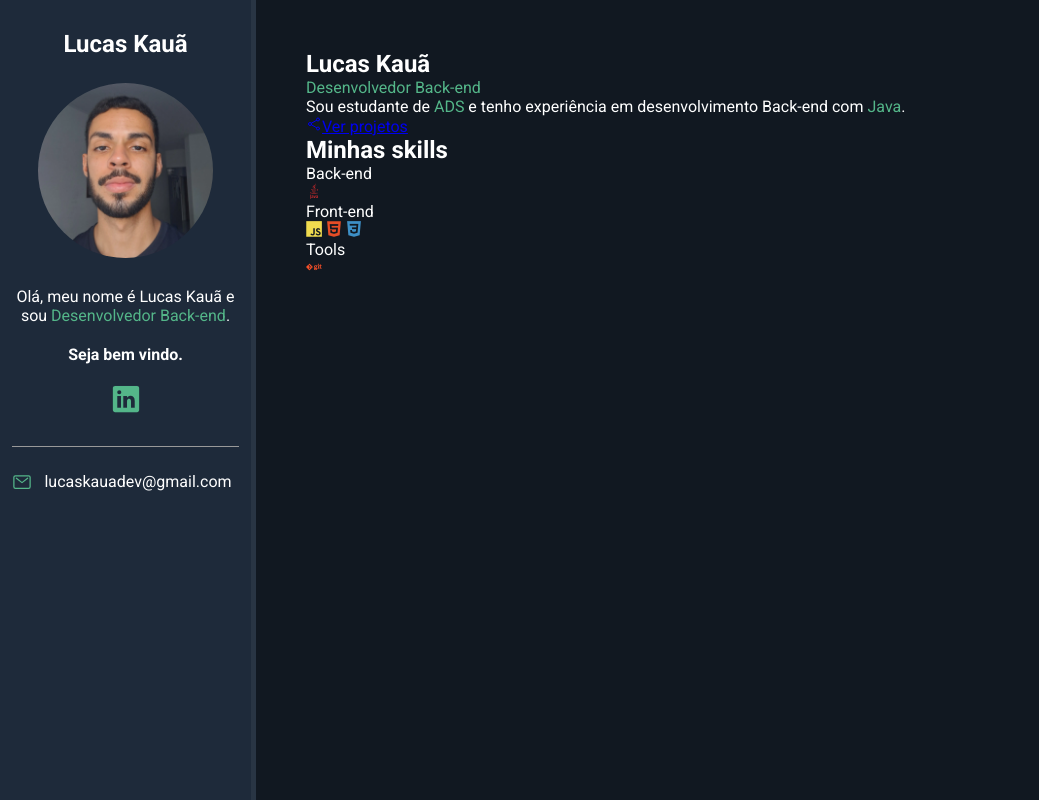
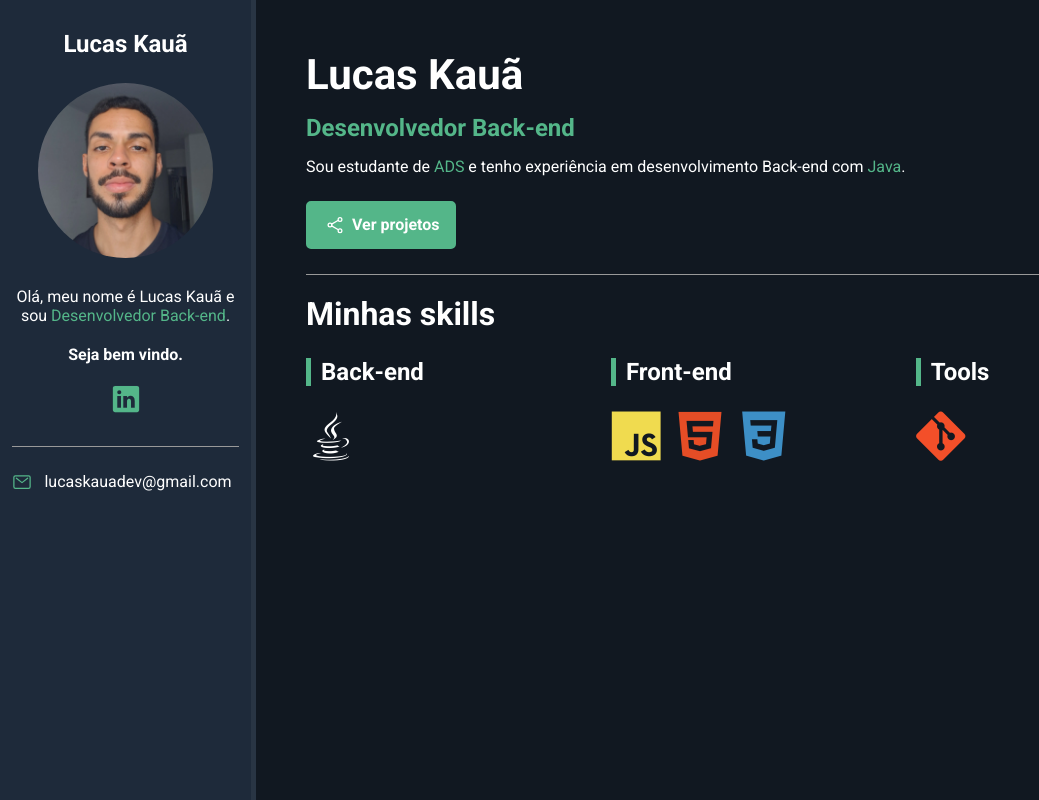
Before and after one commit to lucaskauaa/portfolio, a plain HTML site: page index.html in a window 1280 px wide. Shown: the whole page, without its empty margins (0-1039 px from the left). Drawn offline with nearby package versions, Linux system fonts and the light colour scheme.

Commit message:
Finalizando css da página para pc

```diff
--- a/css/style.css
+++ b/css/style.css
@@ -101,3 +101,84 @@
     margin-right: 5px;
     max-width: 20px;
 }
+
+/*About container*/
+
+#name {
+    font-size: 42px;
+    margin-bottom: 15px;
+}
+
+#title {
+    font-size: 24px;
+    margin-bottom: 15px;
+    font-weight: bold;
+}
+
+.description {
+    max-width: 75%;
+    margin-bottom: 10px;
+}
+
+#btn-projects {
+    font-weight: bold;
+    font-size: 16px;
+    color: var(--main-text-color);
+    background-color: var(--main-color);
+    border: 2px solid var(--main-color);
+    border-radius: 5px;
+    text-decoration: none;
+    transition: .5s;
+    margin: 25px 0;
+    padding: 12px 10px;
+    width: 150px;
+    text-align: center;
+    display: flex;
+}
+
+#btn-projects ion-icon,
+#btn-projects span {
+    flex: 1 1 0;
+}
+
+#btn-projects ion-icon {
+    font-size: 20px;
+    max-width: 20px;
+    margin: 0 7px;
+}
+
+#btn-projects:hover {
+    background-color: transparent;
+}
+
+#skills-section-title {
+    border-top: 1px solid var(--border-color);
+    padding-top: 20px;
+    margin-bottom: 20px;
+    font-size: 32px;
+}
+
+#skills-container {
+    display: flex;
+    flex-wrap: wrap;
+    margin-top: 25px;
+}
+
+.skills-box {
+    flex: 1 1 33%;
+    max-width: 33%;
+    margin-bottom: 35px;
+}
+
+.skills-title {
+    font-size: 24px;
+    margin-bottom: 25px;
+    font-weight: bold;
+    padding-left: 10px;
+    border-left: 5px solid var(--main-color);
+}
+
+.skills-box i {
+    font-size: 50px;
+    margin-right: 10px;
+}
--- a/index.html
+++ b/index.html
@@ -35,7 +35,7 @@
             <div id="skills-container">
                 <div class="skills-box">
                     <p class="skills-title">Back-end</p>
-                    <i class="devicon-java-plain-wordmark colored"></i>
+                    <i class="devicon-java-plain"></i>
                 </div>
                 <div class="skills-box">
                     <p class="skills-title">Front-end</p>
@@ -45,7 +45,7 @@
                 </div>
                 <div class="skills-box">
                     <p class="skills-title">Tools</p>
-                    <i class="devicon-git-plain-wordmark colored"></i>
+                    <i class="devicon-git-plain colored"></i>
                 </div>
             </div>
         </section>
```
